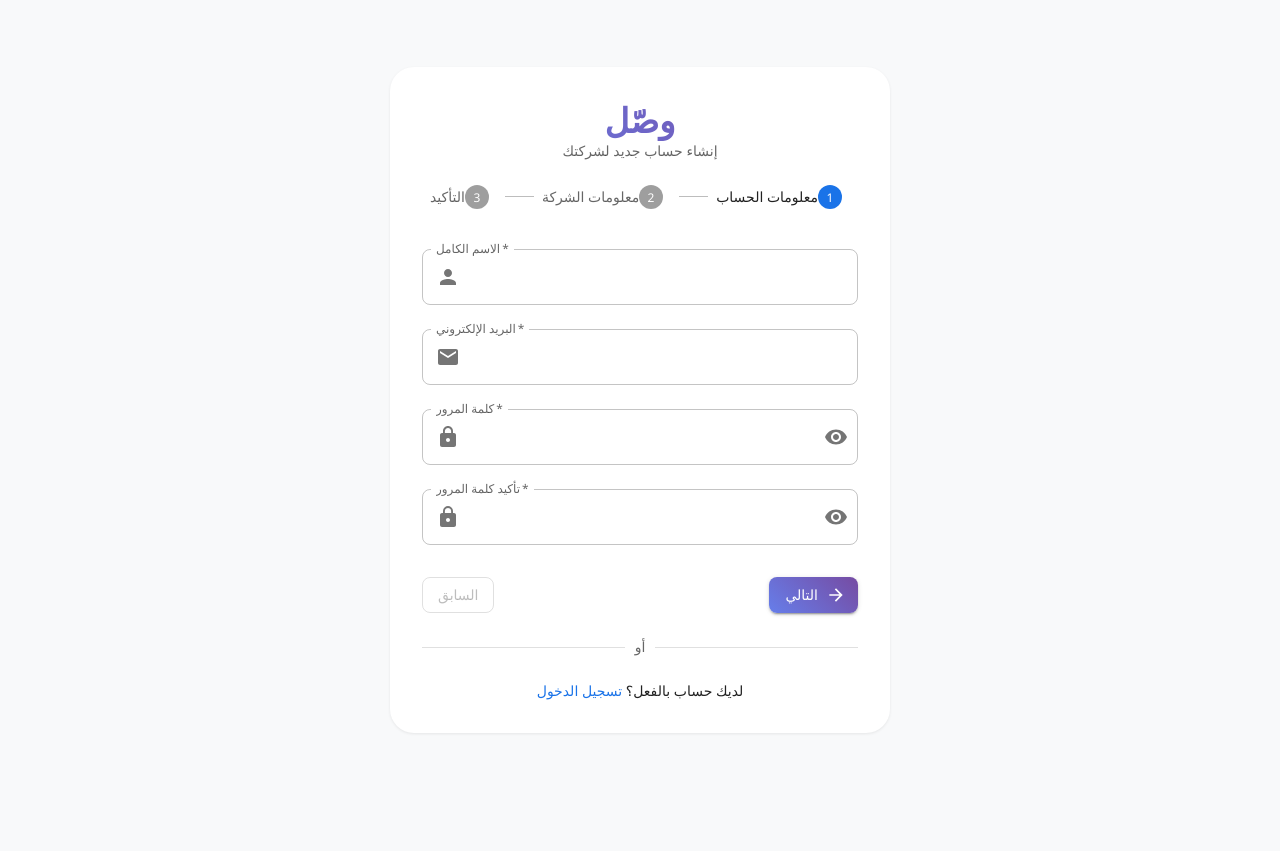
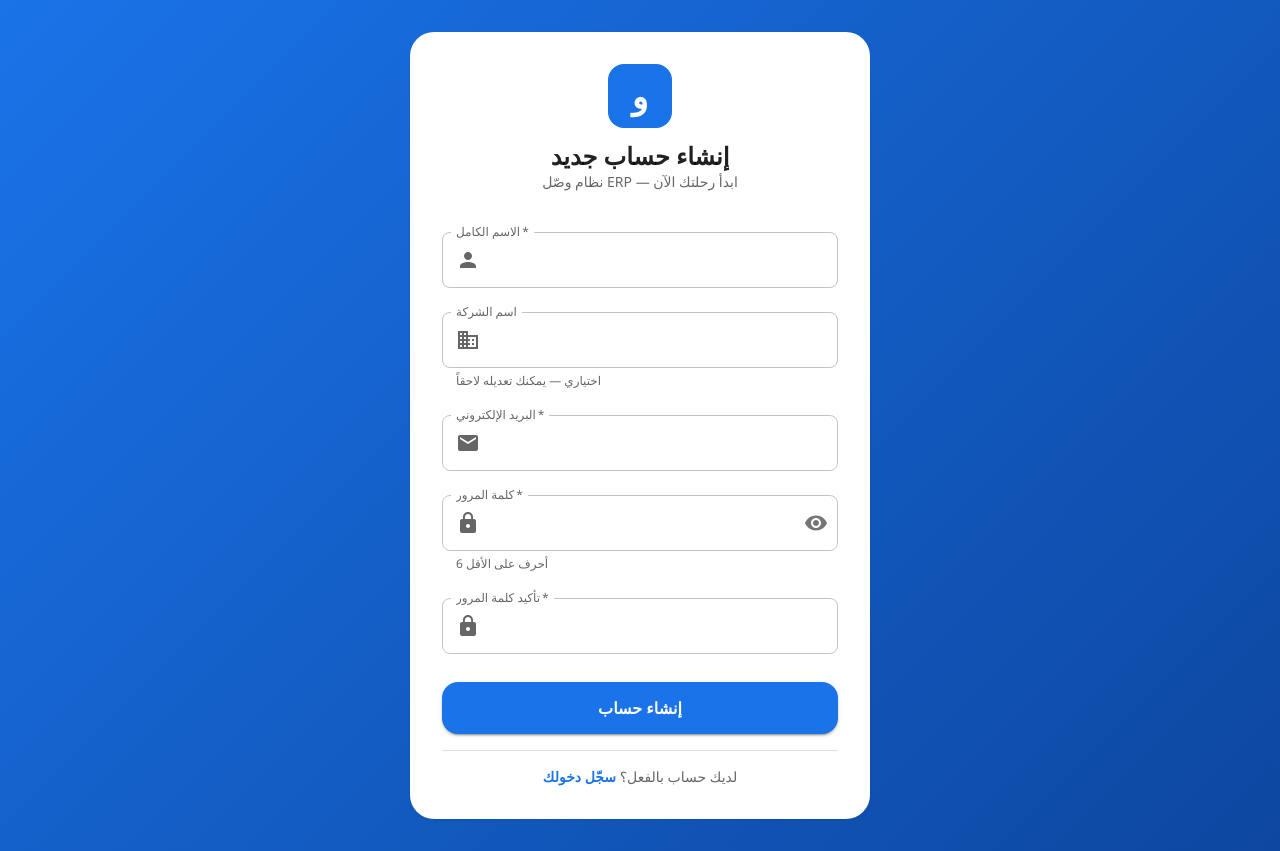
Before and after one commit to engmuradghannam-dot/wassel, a React (Create React App) app in the folder client/: page /register in a window 1280 px wide. Before the commit the page ends 800 px from the top, so only its background shows below. Built offline with nearby package versions, Linux system fonts and the light colour scheme.

Commit message:
fix: client/src/pages/Register/RegisterPage.jsx

```diff
--- a/client/src/pages/Register/RegisterPage.jsx
+++ b/client/src/pages/Register/RegisterPage.jsx
@@ -1,83 +1,39 @@
 import React, { useState } from 'react';
 import {
   Box, Paper, Typography, TextField, Button, Divider,
-  InputAdornment, IconButton, Alert, CircularProgress,
-  Stepper, Step, StepLabel, Link
+  InputAdornment, IconButton, Alert, CircularProgress, Link
 } from '@mui/material';
 import {
-  Email, Lock, Visibility, VisibilityOff, Business,
-  Person, ArrowForward, CheckCircle
+  Email, Lock, Person, Business, Visibility, VisibilityOff
 } from '@mui/icons-material';
 import axios from 'axios';
 import { useNavigate, Link as RouterLink } from 'react-router-dom';
 
-const steps = ['معلومات الحساب', 'معلومات الشركة', 'التأكيد'];
-
 const RegisterPage = () => {
   const navigate = useNavigate();
-  const [activeStep, setActiveStep] = useState(0);
-  const [form, setForm] = useState({
-    name: '',
-    email: '',
-    password: '',
-    confirmPassword: '',
-    companyName: '',
-    phone: ''
-  });
+  const [form, setForm] = useState({ name: '', email: '', password: '', confirmPassword: '', companyName: '' });
   const [showPass, setShowPass] = useState(false);
-  const [showConfirmPass, setShowConfirmPass] = useState(false);
   const [loading, setLoading] = useState(false);
   const [error, setError] = useState('');
-  const [success, setSuccess] = useState(false);
+  const [success, setSuccess] = useState('');
 
-  const handleChange = (field) => (e) => {
-    setForm(p => ({ ...p, [field]: e.target.value }));
-    setError('');
-  };
+  const handleChange = (field) => (e) => setForm(prev => ({ ...prev, [field]: e.target.value }));
 
-  const validateStep = () => {
-    if (activeStep === 0) {
-      if (!form.name || !form.email || !form.password) {
-        setError('يرجى ملء جميع الحقول المطلوبة');
-        return false;
-      }
-      if (form.password.length < 6) {
-        setError('كلمة المرور يجب أن تكون 6 أحرف على الأقل');
-        return false;
-      }
-      if (form.password !== form.confirmPassword) {
-        setError('كلمتا المرور غير متطابقتين');
-        return false;
-      }
-      const emailRegex = /^[^\s@]+@[^\s@]+\.[^\s@]+$/;
-      if (!emailRegex.test(form.email)) {
-        setError('البريد الإلكتروني غير صالح');
-        return false;
-      }
-    }
-    if (activeStep === 1) {
-      if (!form.companyName) {
-        setError('يرجى إدخال اسم الشركة');
-        return false;
-      }
-    }
-    return true;
-  };
-
-  const handleNext = () => {
-    if (validateStep()) {
-      setActiveStep(p => p + 1);
-      setError('');
-    }
-  };
-
-  const handleBack = () => {
-    setActiveStep(p => p - 1);
-    setError('');
+  const validate = () => {
+    if (!form.name.trim()) return 'الاسم مطلوب';
+    if (!form.email.trim()) return 'البريد الإلكتروني مطلوب';
+    if (!/\S+@\S+\.\S+/.test(form.email)) return 'البريد الإلكتروني غير صالح';
+    if (!form.password) return 'كلمة المرور مطلوبة';
+    if (form.password.length < 6) return 'كلمة المرور يجب أن تكون 6 أحرف على الأقل';
+    if (form.password !== form.confirmPassword) return 'كلمتا المرور غير متطابقتين';
+    return null;
   };
 
   const handleSubmit = async (e) => {
     e.preventDefault();
+    const err = validate();
+    if (err) { setError(err); return; }
+
     setLoading(true);
     setError('');
     try {
@@ -93,270 +49,97 @@ const RegisterPage = () => {
         localStorage.setItem('userId', res.data.data._id);
         localStorage.setItem('userName', res.data.data.name);
         localStorage.setItem('userRole', res.data.data.role);
-        setSuccess(true);
-        setTimeout(() => navigate('/dashboard'), 2000);
+        setSuccess('تم إنشاء الحساب بنجاح! جاري التحويل...');
+        setTimeout(() => navigate('/dashboard'), 1500);
       }
     } catch (err) {
-      setError(err.response?.data?.message || 'حدث خطأ أثناء التسجيل');
+      setError(err.response?.data?.message || 'حدث خطأ أثناء إنشاء الحساب');
     } finally {
       setLoading(false);
     }
   };
 
-  const renderStepContent = () => {
-    switch (activeStep) {
-      case 0:
-        return (
-          <>
-            <TextField
-              fullWidth
-              label="الاسم الكامل"
-              value={form.name}
-              onChange={handleChange('name')}
-              margin="normal"
-              required
-              InputProps={{
-                startAdornment: (
-                  <InputAdornment position="start">
-                    <Person color="action" />
-                  </InputAdornment>
-                )
-              }}
-            />
-            <TextField
-              fullWidth
-              label="البريد الإلكتروني"
-              type="email"
-              value={form.email}
-              onChange={handleChange('email')}
-              margin="normal"
-              required
-              InputProps={{
-                startAdornment: (
-                  <InputAdornment position="start">
-                    <Email color="action" />
-                  </InputAdornment>
-                )
-              }}
-            />
-            <TextField
-              fullWidth
-              label="كلمة المرور"
-              type={showPass ? 'text' : 'password'}
-              value={form.password}
-              onChange={handleChange('password')}
-              margin="normal"
-              required
-              InputProps={{
-                startAdornment: (
-                  <InputAdornment position="start">
-                    <Lock color="action" />
-                  </InputAdornment>
-                ),
-                endAdornment: (
-                  <InputAdornment position="end">
-                    <IconButton onClick={() => setShowPass(v => !v)} edge="end">
-                      {showPass ? <VisibilityOff /> : <Visibility />}
-                    </IconButton>
-                  </InputAdornment>
-                )
-              }}
-            />
-            <TextField
-              fullWidth
-              label="تأكيد كلمة المرور"
-              type={showConfirmPass ? 'text' : 'password'}
-              value={form.confirmPassword}
-              onChange={handleChange('confirmPassword')}
-              margin="normal"
-              required
-              InputProps={{
-                startAdornment: (
-                  <InputAdornment position="start">
-                    <Lock color="action" />
-                  </InputAdornment>
-                ),
-                endAdornment: (
-                  <InputAdornment position="end">
-                    <IconButton onClick={() => setShowConfirmPass(v => !v)} edge="end">
-                      {showConfirmPass ? <VisibilityOff /> : <Visibility />}
-                    </IconButton>
-                  </InputAdornment>
-                )
-              }}
-            />
-          </>
-        );
-      case 1:
-        return (
-          <>
-            <TextField
-              fullWidth
-              label="اسم الشركة"
-              value={form.companyName}
-              onChange={handleChange('companyName')}
-              margin="normal"
-              required
-              InputProps={{
-                startAdornment: (
-                  <InputAdornment position="start">
-                    <Business color="action" />
-                  </InputAdornment>
-                )
-              }}
-            />
-            <TextField
-              fullWidth
-              label="رقم الهاتف (اختياري)"
-              value={form.phone}
-              onChange={handleChange('phone')}
-              margin="normal"
-              InputProps={{
-                startAdornment: (
-                  <InputAdornment position="start">
-                    <Person color="action" />
-                  </InputAdornment>
-                )
-              }}
-            />
-          </>
-        );
-      case 2:
-        return (
-          <Box textAlign="center" py={3}>
-            <CheckCircle color="success" sx={{ fontSize: 64, mb: 2 }} />
-            <Typography variant="h5" gutterBottom>
-              تأكيد البيانات
-            </Typography>
-            <Typography color="text.secondary">
-              الاسم: {form.name}
-            </Typography>
-            <Typography color="text.secondary">
-              البريد: {form.email}
-            </Typography>
-            <Typography color="text.secondary">
-              الشركة: {form.companyName}
-            </Typography>
+  return (
+    <Box sx={{
+      minHeight: '100vh',
+      display: 'flex',
+      alignItems: 'center',
+      justifyContent: 'center',
+      background: 'linear-gradient(135deg, #1a73e8 0%, #0d47a1 100%)',
+      py: 4
+    }}>
+      <Paper elevation={8} sx={{ width: '100%', maxWidth: 460, p: 4, borderRadius: 3 }}>
+        {/* Logo */}
+        <Box sx={{ textAlign: 'center', mb: 3 }}>
+          <Box sx={{
+            width: 64, height: 64, borderRadius: 2, bgcolor: '#1a73e8',
+            display: 'flex', alignItems: 'center', justifyContent: 'center',
+            mx: 'auto', mb: 1.5
+          }}>
+            <Typography variant="h4" sx={{ color: 'white', fontWeight: 700 }}>و</Typography>
           </Box>
-        );
-      default:
-        return null;
-    }
-  };
-
-  return (
-    <Box
-      sx={{
-        minHeight: '100vh',
-        display: 'flex',
-        alignItems: 'center',
-        justifyContent: 'center',
-        bgcolor: 'linear-gradient(135deg, #667eea 0%, #764ba2 100%)',
-        p: 2
-      }}
-    >
-      <Paper
-        elevation={10}
-        sx={{
-          p: 4,
-          width: '100%',
-          maxWidth: 500,
-          borderRadius: 3
-        }}
-      >
-        {/* Logo */}
-        <Box textAlign="center" mb={3}>
-          <Typography
-            variant="h4"
-            sx={{
-              fontWeight: 'bold',
-              background: 'linear-gradient(45deg, #667eea, #764ba2)',
-              WebkitBackgroundClip: 'text',
-              WebkitTextFillColor: 'transparent'
-            }}
-          >
-            وصّل
-          </Typography>
-          <Typography variant="body2" color="text.secondary">
-            إنشاء حساب جديد لشركتك
-          </Typography>
+          <Typography variant="h5" fontWeight={700} color="text.primary">إنشاء حساب جديد</Typography>
+          <Typography variant="body2" color="text.secondary">نظام وصّل ERP — ابدأ رحلتك الآن</Typography>
         </Box>
 
-        {/* Stepper */}
-        <Stepper activeStep={activeStep} sx={{ mb: 3, direction: 'rtl' }}>
-          {steps.map((label) => (
-            <Step key={label}>
-              <StepLabel>{label}</StepLabel>
-            </Step>
-          ))}
-        </Stepper>
+        {error && <Alert severity="error" sx={{ mb: 2 }}>{error}</Alert>}
+        {success && <Alert severity="success" sx={{ mb: 2 }}>{success}</Alert>}
 
-        {error && (
-          <Alert severity="error" sx={{ mb: 2 }}>
-            {error}
-          </Alert>
-        )}
+        <Box component="form" onSubmit={handleSubmit}>
+          <TextField
+            fullWidth label="الاسم الكامل" margin="normal" required
+            value={form.name} onChange={handleChange('name')}
+            InputProps={{ startAdornment: <Person sx={{ mr: 1, color: 'text.secondary' }} /> }}
+          />
+          <TextField
+            fullWidth label="اسم الشركة" margin="normal"
+            value={form.companyName} onChange={handleChange('companyName')}
+            InputProps={{ startAdornment: <Business sx={{ mr: 1, color: 'text.secondary' }} /> }}
+            helperText="اختياري — يمكنك تعديله لاحقاً"
+          />
+          <TextField
+            fullWidth label="البريد الإلكتروني" type="email" margin="normal" required
+            value={form.email} onChange={handleChange('email')}
+            InputProps={{ startAdornment: <Email sx={{ mr: 1, color: 'text.secondary' }} /> }}
+          />
+          <TextField
+            fullWidth label="كلمة المرور" margin="normal" required
+            type={showPass ? 'text' : 'password'}
+            value={form.password} onChange={handleChange('password')}
+            InputProps={{
+              startAdornment: <Lock sx={{ mr: 1, color: 'text.secondary' }} />,
+              endAdornment: (
+                <IconButton onClick={() => setShowPass(v => !v)} edge="end">
+                  {showPass ? <VisibilityOff /> : <Visibility />}
+                </IconButton>
+              )
+            }}
+            helperText="6 أحرف على الأقل"
+          />
+          <TextField
+            fullWidth label="تأكيد كلمة المرور" margin="normal" required
+            type={showPass ? 'text' : 'password'}
+            value={form.confirmPassword} onChange={handleChange('confirmPassword')}
+            InputProps={{ startAdornment: <Lock sx={{ mr: 1, color: 'text.secondary' }} /> }}
+          />
 
-        {success && (
-          <Alert severity="success" sx={{ mb: 2 }}>
-            تم إنشاء الحساب بنجاح! جاري التوجيه...
-          </Alert>
-        )}
+          <Button
+            fullWidth type="submit" variant="contained" size="large"
+            disabled={loading}
+            sx={{ mt: 2.5, py: 1.5, borderRadius: 2, fontWeight: 600, fontSize: 16, bgcolor: '#1a73e8', '&:hover': { bgcolor: '#1557b0' } }}
+            startIcon={loading ? <CircularProgress size={20} color="inherit" /> : null}
+          >
+            {loading ? 'جاري إنشاء الحساب...' : 'إنشاء حساب'}
+          </Button>
+        </Box>
 
-        <form onSubmit={activeStep === 2 ? handleSubmit : (e) => e.preventDefault()}>
-          {renderStepContent()}
+        <Divider sx={{ my: 2 }} />
 
-          <Box sx={{ display: 'flex', justifyContent: 'space-between', mt: 3 }}>
-            <Button
-              disabled={activeStep === 0 || loading}
-              onClick={handleBack}
-              variant="outlined"
-            >
-              السابق
-            </Button>
-
-            {activeStep === steps.length - 1 ? (
-              <Button
-                variant="contained"
-                onClick={handleSubmit}
-                disabled={loading || success}
-                endIcon={loading ? <CircularProgress size={20} /> : <ArrowForward />}
-                sx={{
-                  background: 'linear-gradient(45deg, #667eea, #764ba2)',
-                  '&:hover': {
-                    background: 'linear-gradient(45deg, #764ba2, #667eea)'
-                  }
-                }}
-              >
-                {loading ? 'جاري التسجيل...' : 'إنشاء الحساب'}
-              </Button>
-            ) : (
-              <Button
-                variant="contained"
-                onClick={handleNext}
-                endIcon={<ArrowForward />}
-                sx={{
-                  background: 'linear-gradient(45deg, #667eea, #764ba2)',
-                  '&:hover': {
-                    background: 'linear-gradient(45deg, #764ba2, #667eea)'
-                  }
-                }}
-              >
-                التالي
-              </Button>
-            )}
-          </Box>
-        </form>
-
-        <Divider sx={{ my: 3 }}>
-          <Typography variant="body2" color="text.secondary">أو</Typography>
-        </Divider>
-
-        <Box textAlign="center">
-          <Typography variant="body2">
+        <Box sx={{ textAlign: 'center' }}>
+          <Typography variant="body2" color="text.secondary">
             لديك حساب بالفعل؟{' '}
-            <Link component={RouterLink} to="/login" underline="hover">
-              تسجيل الدخول
+            <Link component={RouterLink} to="/login" underline="hover" color="primary" fontWeight={600}>
+              سجّل دخولك
             </Link>
           </Typography>
         </Box>
```
